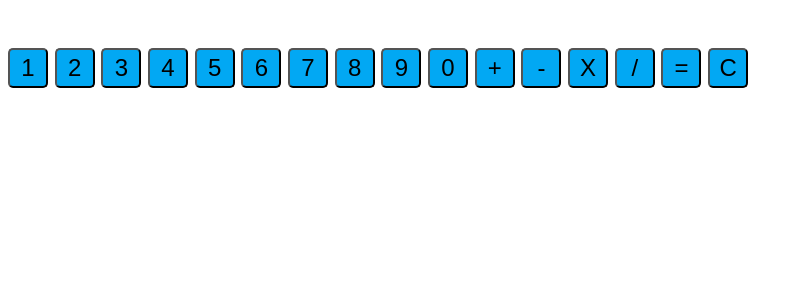
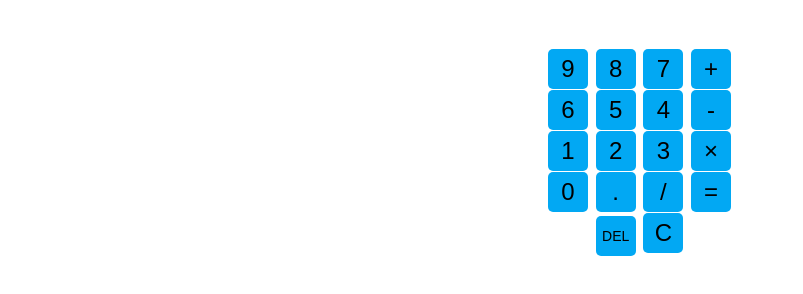
Before and after one commit to ethanchoi812/Javascript-Calculator, a plain HTML site: page index.html in a window 1280 px wide. Shown: the whole page, without its empty margins (0-803 px from the left). Drawn offline with Linux system fonts and the light colour scheme.

Commit message:
Changed layout, added functions with getElementsByClassName, eval function

```diff
--- a/app.js
+++ b/app.js
@@ -1,18 +1,7 @@
-window.onload = function() {
 
-
-//click button to display number or operator
-
-var calBtn = document.getElementsByClassName('btn');
 var result = document.getElementById('result');
 
-calBtn.onclick = clickFunction;
-
-}
-
-//create object to link ID, display and function together
-
-var btnObject = {
+var btnObj = {
 	"one" : '1',
 	"two" : '2',
 	"three" : '3',
@@ -26,23 +15,25 @@ var btnObject = {
 	"plus" : '&#43;',
 	"minus" : '&#45;',
 	"multiply" : '&#42;',
-	"divide" : '&#47',
-	"equals" : '&#61;'
+	"divide" : '&#47'
 }
 
+var elements = document.getElementsByClassName('btn');
 
-function clickFunction(clickedId){
-//get button ID somehow
-//	var x = btnID;
+for (var i = 0; i < elements.length; i++) {
+    elements[i].addEventListener('click', function(){numFunction(this.id)}, false);
+}
 
+function numFunction(clickedId){
 //get value of btnObject based on btn ID
-	result.innerHTML += btnObject[clickedId];
+	result.innerHTML += btnObj[clickedId];
 }
 
 function clearFunction(){
-//get button ID somehow
-//	var x = btnID;
-
 //get value of btnObject based on btn ID
 	result.innerHTML = '';
 }
+
+function equalFunction(){
+	result.innerHTML = eval(result.innerHTML);
+}
--- a/index.html
+++ b/index.html
@@ -6,40 +6,38 @@
 </head>
 <body>
 	<div id="result"></div>
-	<div>
-		<button onclick="clickFunction(this.id)" class="btn" id="one">1</button>
+	<div id="keypad">
+		<div class="container">
+			<button class="btn" id="nine">9</button>
+			<button class="btn" id="eight">8</button>
+			<button class="btn" id="seven">7</button>
+			<button class="btn" id="plus">+</button>
+		</div>
 
-		<button onclick="clickFunction(this.id)" class="btn" id="two">2</button>
+		<div class="container">
+			<button class="btn" id="six">6</button>
+			<button class="btn" id="five">5</button>
+			<button class="btn" id="four">4</button>
+			<button class="btn" id="minus">-</button>
+		</div>
 
-		<button onclick="clickFunction(this.id)" class="btn" id="three">3</button>
+		<div class="container">
+			<button class="btn" id="one">1</button>
+			<button class="btn" id="two">2</button>
+			<button class="btn" id="three">3</button>
+			<button class="btn" id="multiply">&#215;</button>
+		</div>
 
-		<button onclick="clickFunction(this.id)" class="btn" id="four">4</button>
+		<div class="container">
+			<button class="btn" id="zero">0</button>
+			<button class="btn" id="decimal">.</button>
+			<button class="btn" id="divide">/</button>
+			<button onclick="equalFunction()" class="equalbtn" id="equals">=</button>
+		</div>
 
-		<button onclick="clickFunction(this.id)" class="btn" id="five">5</button>
-
-		<button onclick="clickFunction(this.id)" class="btn" id="six">6</button>
-
-		<button onclick="clickFunction(this.id)" class="btn"
-		id="seven">7</button>
-
-		<button onclick="clickFunction(this.id)" class="btn" id="eight">8</button>
-
-		<button onclick="clickFunction(this.id)" class="btn" id="nine">9</button>
-
-		<button onclick="clickFunction(this.id)" class="btn"
-		id="zero">0</button>
-
-		<button onclick="clickFunction(this.id)" class="btn" id="plus">+</button>
-
-		<button onclick="clickFunction(this.id)" class="btn" id="minus">-</button>
-
-		<button onclick="clickFunction(this.id)" class="btn" id="multiply">X</button>
-
-		<button onclick="clickFunction(this.id)" class="btn" id="divide">/</button>
-
-		<button onclick="clickFunction(this.id)" class="btn" id="equals">=</button>
-
+		<button class="btn" id="del">DEL</button>
 		<button onclick="clearFunction()" class="clrbtn" id="clear">C</button>
+	</div>
 	</div>
 <script src="app.js"></script>
 </body>
--- a/style.css
+++ b/style.css
@@ -5,16 +5,26 @@ body{
 
 #result{
 	height: 40px;
-	width: 60px;
+	width: 100%;
 	text-align: center;
 
+}
+
+#keypad{
+	text-align: center;
 }
 
 button{
 	width:40px;
 	height: 40px;
 	border-radius: 5px;
+	border: none;
+	margin:1px 1px 0 0;
 	font-size: 24px;
 	font-family: 'Arial', sans-serif;
 	background-color: #02a8f3;
 }
+
+#del{
+	font-size: 14px;
+}
```
